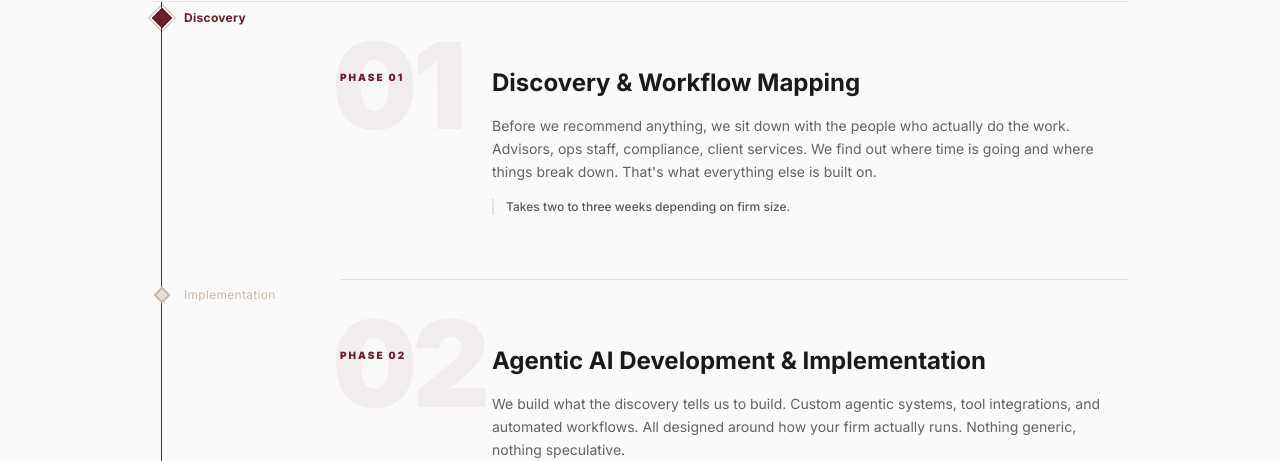
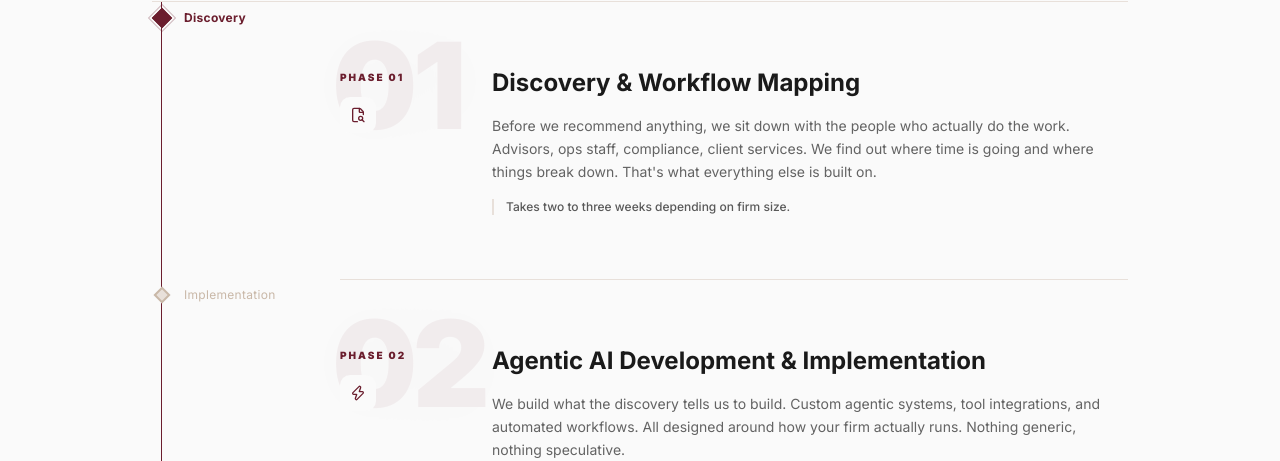
Before and after one commit to vishwarajan08-oss/vishwa-ai-website, a Next.js app: page /vision in a window 1280 px wide. Shown: the part 316-777 px from the top of the page. Built offline with nearby package versions, Linux system fonts and the light colour scheme.

Commit message:
feat: add Lucide icons to Vision phase cards
Co-Authored-By: Claude Sonnet 4.6 <noreply@anthropic.com>

```diff
--- a/components/Vision.js
+++ b/components/Vision.js
@@ -3,12 +3,15 @@
 import { useRef } from "react";
 import { motion } from "framer-motion";
 import Link from "next/link";
+import { FileSearch2, Zap, BarChart2, Users } from "lucide-react";
 import { fadeInUp, stagger, viewport } from "@/lib/animations";
 import RoadmapNav from "@/components/RoadmapNav";
+import { SHADOW_CLAY } from "@/lib/tokens";
 
 const PHASES = [
   {
     number: "01",
+    icon: FileSearch2,
     title: "Discovery & Workflow Mapping",
     description:
       "Before we recommend anything, we sit down with the people who actually do the work. Advisors, ops staff, compliance, client services. We find out where time is going and where things break down. That's what everything else is built on.",
@@ -16,6 +19,7 @@ const PHASES = [
   },
   {
     number: "02",
+    icon: Zap,
     title: "Agentic AI Development & Implementation",
     description:
       "We build what the discovery tells us to build. Custom agentic systems, tool integrations, and automated workflows. All designed around how your firm actually runs. Nothing generic, nothing speculative.",
@@ -23,6 +27,7 @@ const PHASES = [
   },
   {
     number: "03",
+    icon: BarChart2,
     title: "Audit & Optimization Quarter",
     description:
       "The first 90 days after we deploy, we stay involved. We watch how the systems perform, run training sessions with your team, and fix what needs fixing. You don't sign off on something until it's actually working.",
@@ -30,6 +35,7 @@ const PHASES = [
   },
   {
     number: "04",
+    icon: Users,
     title: "Retained Partnership",
     description:
       "Some firms keep us on after the audit quarter. We monitor the systems, stay current on new tools, and run quarterly check-ins. It's straightforward ongoing support. Nothing more complicated than that.",
@@ -81,6 +87,12 @@ function PhaseCard({ phase, index, forwardedRef }) {
         <span className="text-[10px] font-black tracking-[0.2em] uppercase text-burgundy">
           Phase {phase.number}
         </span>
+        <div
+          className="w-9 h-9 rounded-[10px] bg-bg flex items-center justify-center flex-shrink-0"
+          style={{ boxShadow: SHADOW_CLAY }}
+        >
+          <phase.icon size={16} className="text-burgundy" strokeWidth={2} />
+        </div>
       </motion.div>
 
       {/* Right — content */}
```
